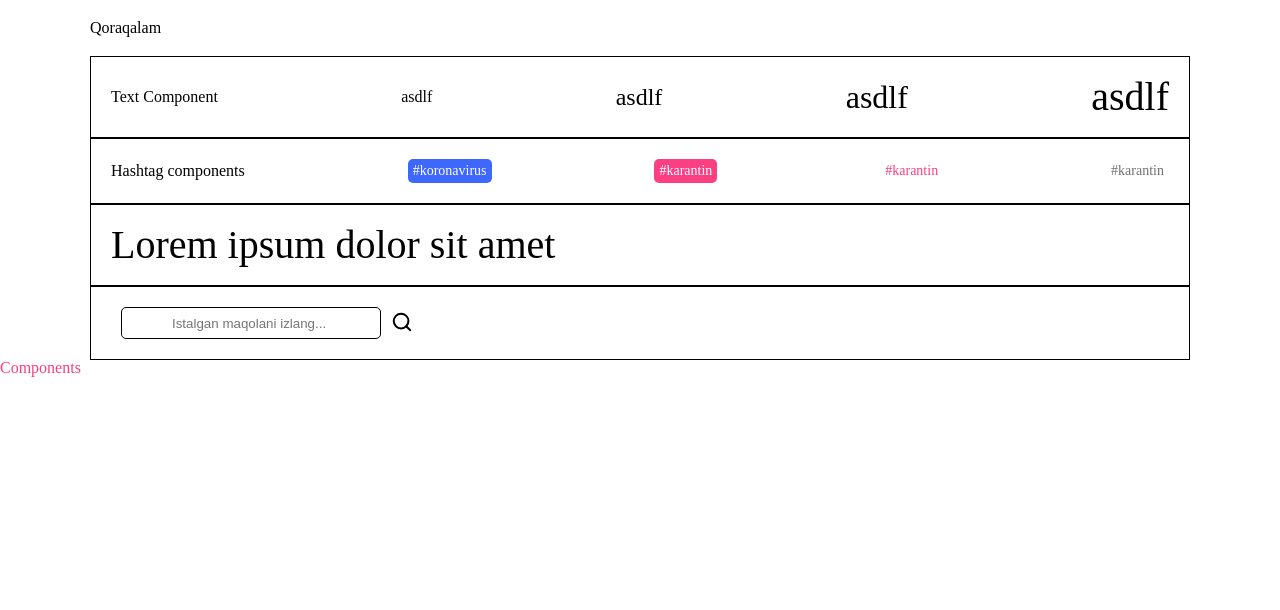
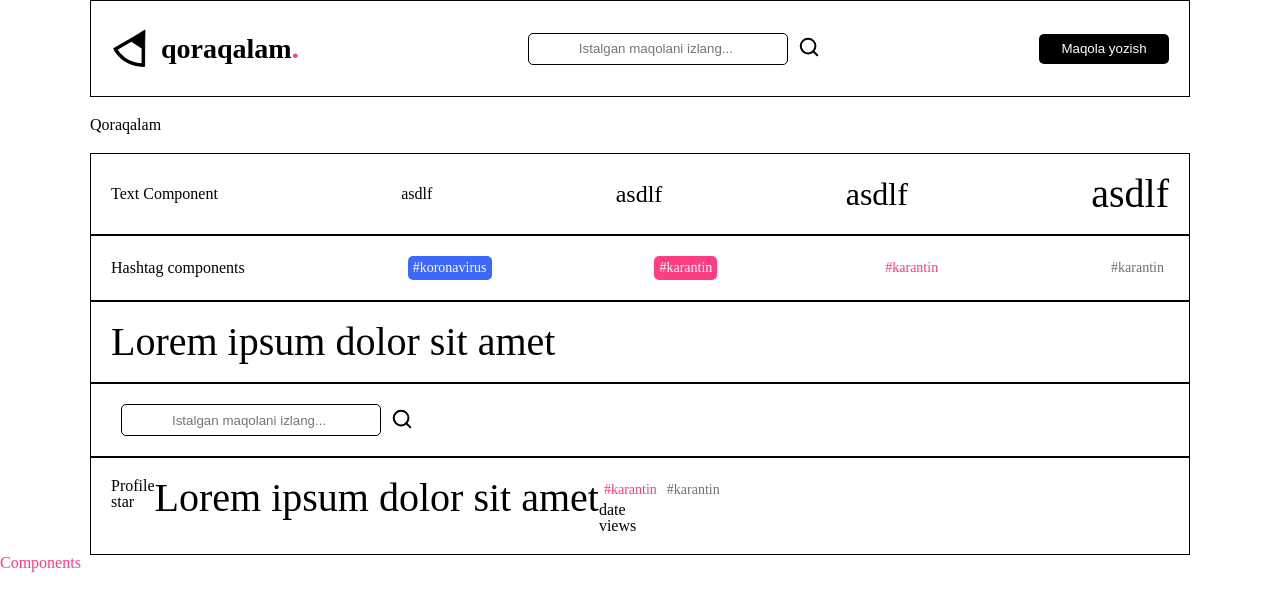
Before and after one commit to drunkalien/qoraqalam-client, a Next.js app: page / in a window 1280 px wide. Shown: the top 610 px of the page. Built offline with nearby package versions, Linux system fonts and the light colour scheme.

Commit message:
imported new components

```diff
--- a/pages/index.tsx
+++ b/pages/index.tsx
@@ -7,6 +7,8 @@ import Hashtag from "src/components/Hashtag/hashtag";
 import Container from "src/components/Container/container";
 import Heading from "src/components/Heading";
 import Searchbar from "src/components/SearchbarComponent";
+import Header from "src/components/Header";
+import Card from "src/components/Card";
 
 export default function Home() {
   const styles = {
@@ -15,6 +17,7 @@ export default function Home() {
   };
   return (
     <div>
+      <Header />
       <h1 style={styles}>Qoraqalam</h1>
       <Container>
         <h2>Text Component</h2>
@@ -36,6 +39,23 @@ export default function Home() {
       <Container>
         <Searchbar />
       </Container>
+      <Container>
+        <Card>
+          <div>
+            <p>Profile</p>
+            <p>star</p>
+          </div>
+          <div>
+            <Heading>Lorem ipsum dolor sit amet</Heading>
+          </div>
+          <div>
+            <Hashtag color="pink" variant="not-filled" tagText="karantin" />
+            <Hashtag color="gray" variant="not-filled" tagText="karantin" />
+            <p>date</p>
+            <p>views</p>
+          </div>
+        </Card>
+      </Container>
       <Link href="/components">
         <a>Components</a>
       </Link>
```
Also changed, not shown: src/components/Plus/plus.tsx (deleted, +0 -11 lines).
